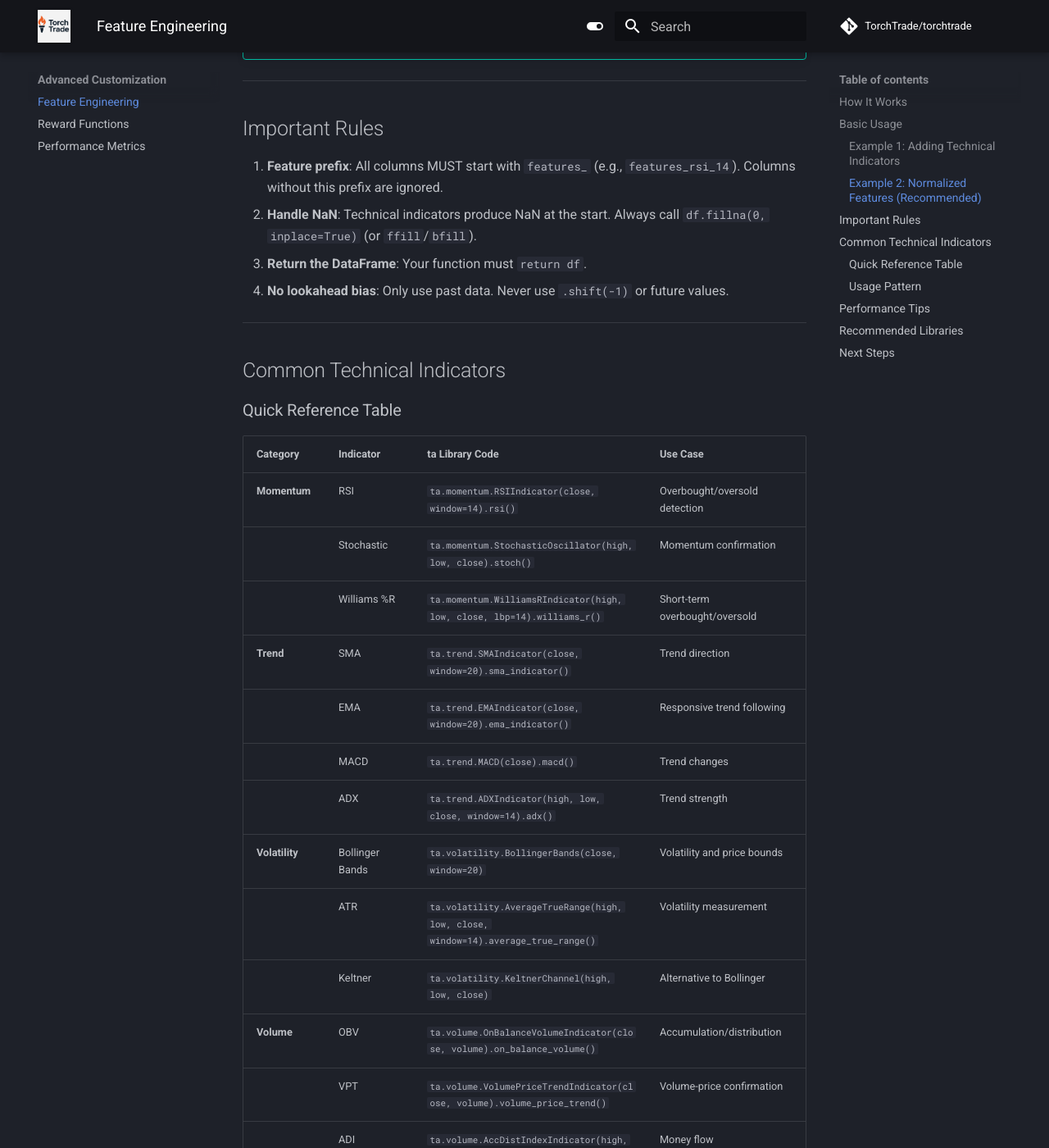
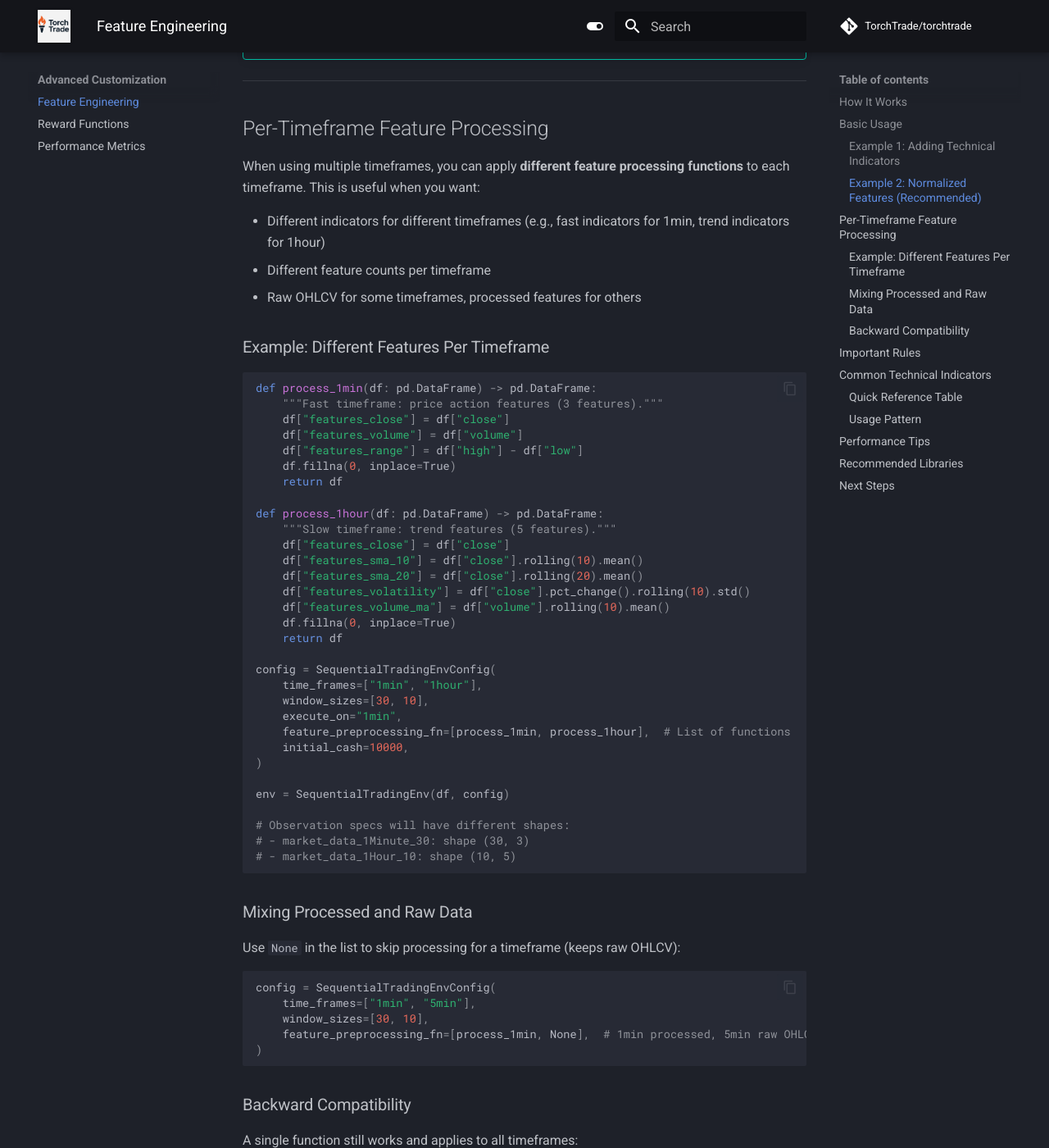
Before and after one commit to TorchTrade/torchtrade, an MkDocs documentation site: the page built from docs/guides/custom-features.md, in a window 1280 px wide and 1400 px high, scrolled down 3045 px. Shown: the whole window at 82% size. Built offline with MkDocs 1.6.1 and Material for MkDocs 9.7.7, drawn with Linux system fonts in a browser that asks for light colours; comment, search, counter and statistics services are not loaded; some of the changed text lies outside the part shown.

Commit message:
Add per-timeframe feature processing documentation
Document the new feature that allows different feature processing
functions per timeframe, including:
- Different features/indicators per timeframe
- Different feature counts per timeframe
- Mixing processed and raw OHLCV data
- Backward compatibility notes

````diff
--- a/docs/guides/custom-features.md
+++ b/docs/guides/custom-features.md
@@ -130,12 +130,81 @@ config = SequentialTradingEnvConfig(
 
 ---
 
+## Per-Timeframe Feature Processing
+
+When using multiple timeframes, you can apply **different feature processing functions** to each timeframe. This is useful when you want:
+
+- Different indicators for different timeframes (e.g., fast indicators for 1min, trend indicators for 1hour)
+- Different feature counts per timeframe
+- Raw OHLCV for some timeframes, processed features for others
+
+### Example: Different Features Per Timeframe
+
+```python
+def process_1min(df: pd.DataFrame) -> pd.DataFrame:
+    """Fast timeframe: price action features (3 features)."""
+    df["features_close"] = df["close"]
+    df["features_volume"] = df["volume"]
+    df["features_range"] = df["high"] - df["low"]
+    df.fillna(0, inplace=True)
+    return df
+
+def process_1hour(df: pd.DataFrame) -> pd.DataFrame:
+    """Slow timeframe: trend features (5 features)."""
+    df["features_close"] = df["close"]
+    df["features_sma_10"] = df["close"].rolling(10).mean()
+    df["features_sma_20"] = df["close"].rolling(20).mean()
+    df["features_volatility"] = df["close"].pct_change().rolling(10).std()
+    df["features_volume_ma"] = df["volume"].rolling(10).mean()
+    df.fillna(0, inplace=True)
+    return df
+
+config = SequentialTradingEnvConfig(
+    time_frames=["1min", "1hour"],
+    window_sizes=[30, 10],
+    execute_on="1min",
+    feature_preprocessing_fn=[process_1min, process_1hour],  # List of functions
+    initial_cash=10000,
+)
+
+env = SequentialTradingEnv(df, config)
+
+# Observation specs will have different shapes:
+# - market_data_1Minute_30: shape (30, 3)
+# - market_data_1Hour_10: shape (10, 5)
+```
+
+### Mixing Processed and Raw Data
+
+Use `None` in the list to skip processing for a timeframe (keeps raw OHLCV):
+
+```python
+config = SequentialTradingEnvConfig(
+    time_frames=["1min", "5min"],
+    window_sizes=[30, 10],
+    feature_preprocessing_fn=[process_1min, None],  # 1min processed, 5min raw OHLCV
+)
+```
+
+### Backward Compatibility
+
+A single function still works and applies to all timeframes:
+
+```python
+# These are equivalent:
+feature_preprocessing_fn=my_function
+feature_preprocessing_fn=[my_function, my_function]
+```
+
+---
+
 ## Important Rules
 
 1. **Feature prefix**: All columns MUST start with `features_` (e.g., `features_rsi_14`). Columns without this prefix are ignored.
 2. **Handle NaN**: Technical indicators produce NaN at the start. Always call `df.fillna(0, inplace=True)` (or `ffill`/`bfill`).
 3. **Return the DataFrame**: Your function must `return df`.
 4. **No lookahead bias**: Only use past data. Never use `.shift(-1)` or future values.
+5. **List length must match**: When using a list of functions, it must have the same length as `time_frames`.
 
 ---
 
````
